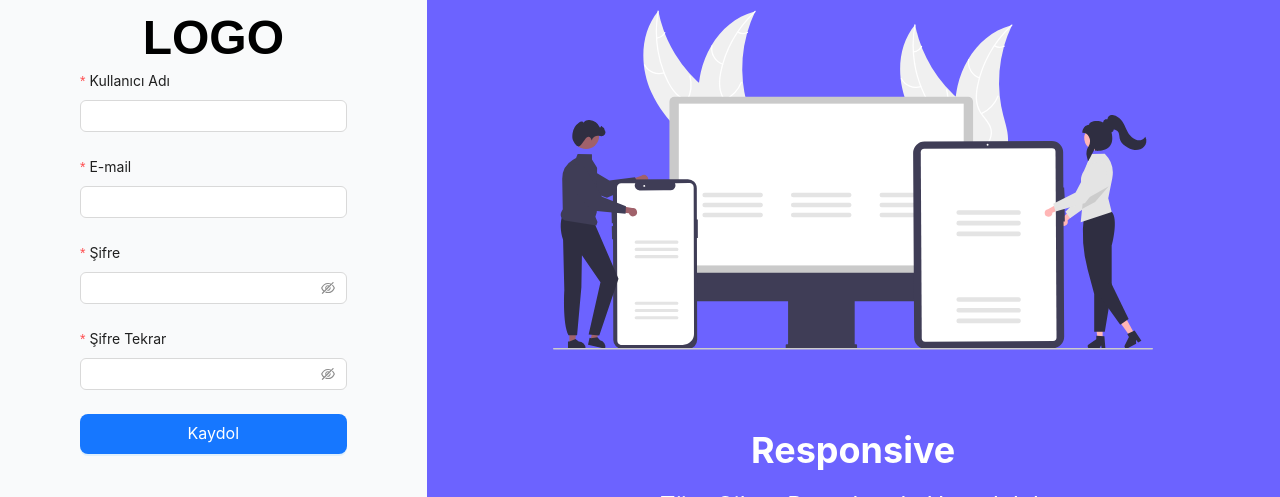
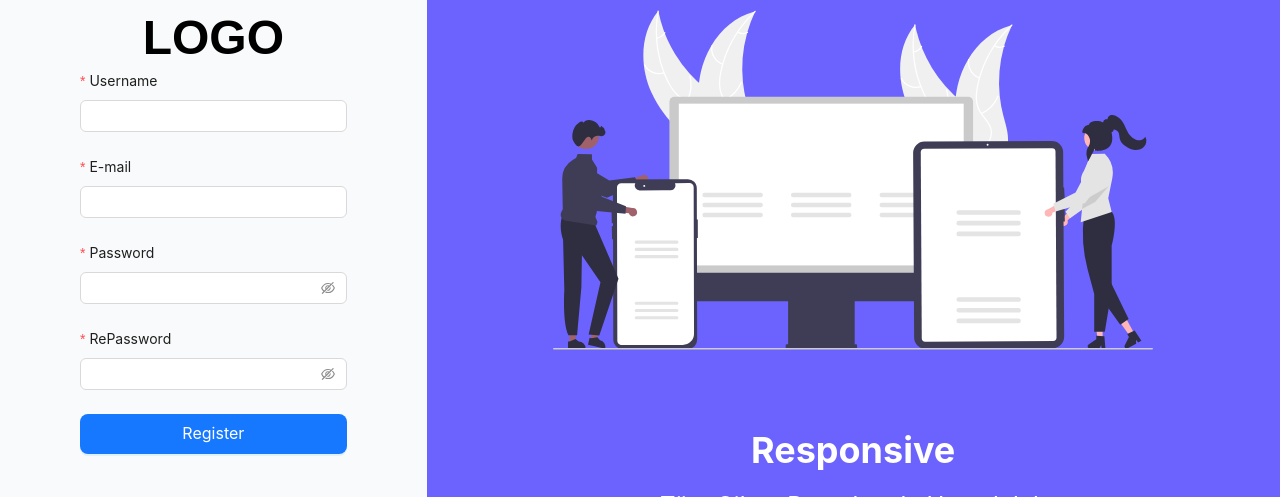
Before and after one commit to cagkancaglar/mern-pos-app-client, a React (Create React App) app: page /register in a window 1280 px wide. Shown: the part 154-651 px from the top of the page. Built offline with nearby package versions, Linux system fonts and the light colour scheme; the HTML template or start-up script is replaced by a standard one.

Commit message:
password-fixed

```diff
--- a/src/pages/auth/Register.jsx
+++ b/src/pages/auth/Register.jsx
@@ -1,7 +1,6 @@
 import { Button, Form, Input, Carousel } from "antd";
 import { Link } from "react-router-dom";
 import AuthCarousel from "../auth/AuthCarousel";
-
 
 const Register = () => {
   return (
@@ -11,12 +10,12 @@ const Register = () => {
           <h1 className="text-center text-5xl font-bold mb-2">LOGO</h1>
           <Form layout="vertical">
             <Form.Item
-              label="Kullanıcı Adı"
+              label="Username"
               name={"username"}
               rules={[
                 {
                   required: true,
-                  message: "Kullanıcı Adı Alanı Boş Bırakılamaz!",
+                  message: "Username field cannot be blank!",
                 },
               ]}
             >
@@ -28,32 +27,45 @@ const Register = () => {
               rules={[
                 {
                   required: true,
-                  message: "E-mail Alanı Boş Bırakılamaz!",
+                  message: "E-mail field cannot be blank!",
                 },
               ]}
             >
               <Input />
             </Form.Item>
             <Form.Item
-              label="Şifre"
+              label="Password"
               name={"password"}
               rules={[
                 {
                   required: true,
-                  message: "Şifre Alanı Boş Bırakılamaz!",
+                  message: "Password field cannot be blank!",
                 },
               ]}
             >
               <Input.Password />
             </Form.Item>
             <Form.Item
-              label="Şifre Tekrar"
+              label="RePassword"
               name={"passwordAgain"}
+              dependencies={["password"]}
               rules={[
                 {
                   required: true,
-                  message: "Şifre Tekrar Alanı Boş Bırakılamaz!",
+                  message: "RePassword field cannot be blank!",
                 },
+                ({ getFieldValue }) => ({
+                  validator(_, value) {
+                    if (!value || getFieldValue("password") === value) {
+                      return Promise.resolve();
+                    }
+                    return Promise.reject(
+                      new Error(
+                        "The new password that you entered do not match!"
+                      )
+                    );
+                  },
+                }),
               ]}
             >
               <Input.Password />
@@ -65,7 +77,7 @@ const Register = () => {
                 className="w-full"
                 size="large"
               >
-                Kaydol
+                Register
               </Button>
             </Form.Item>
           </Form>
```
